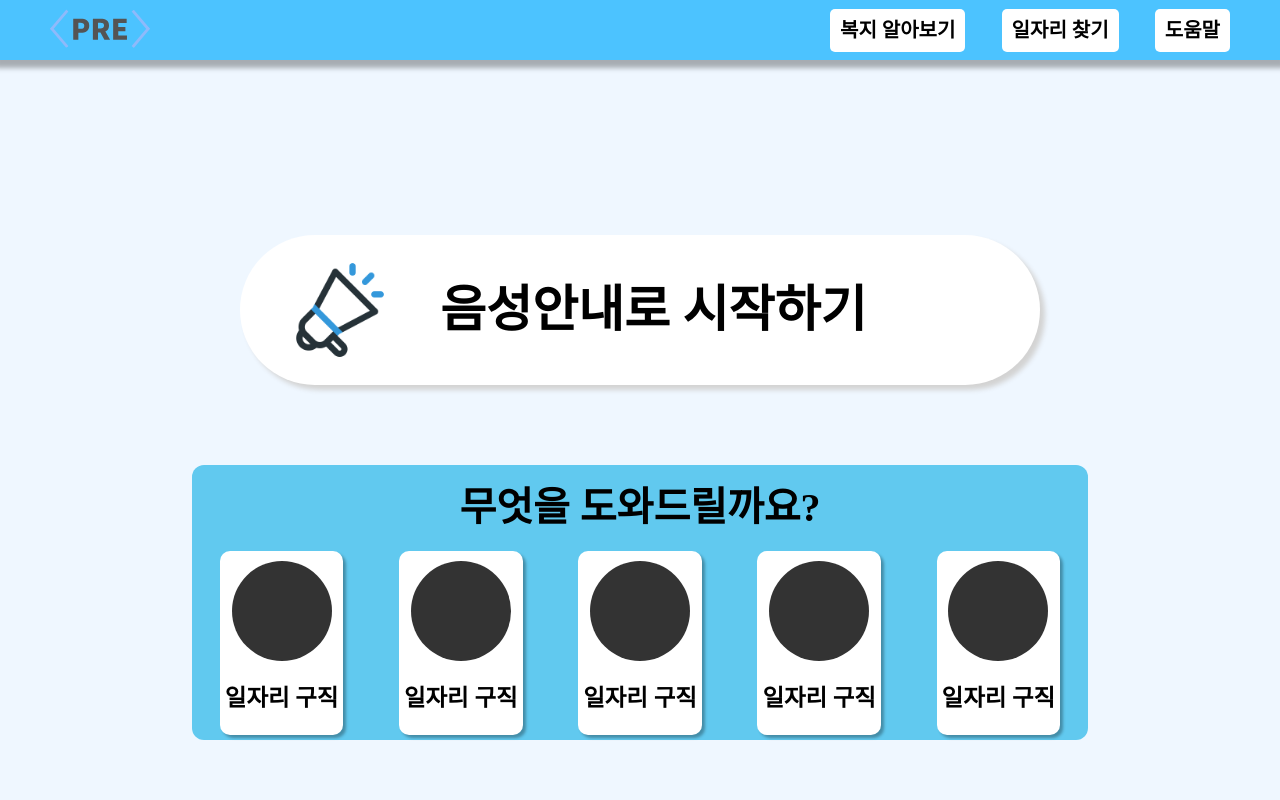
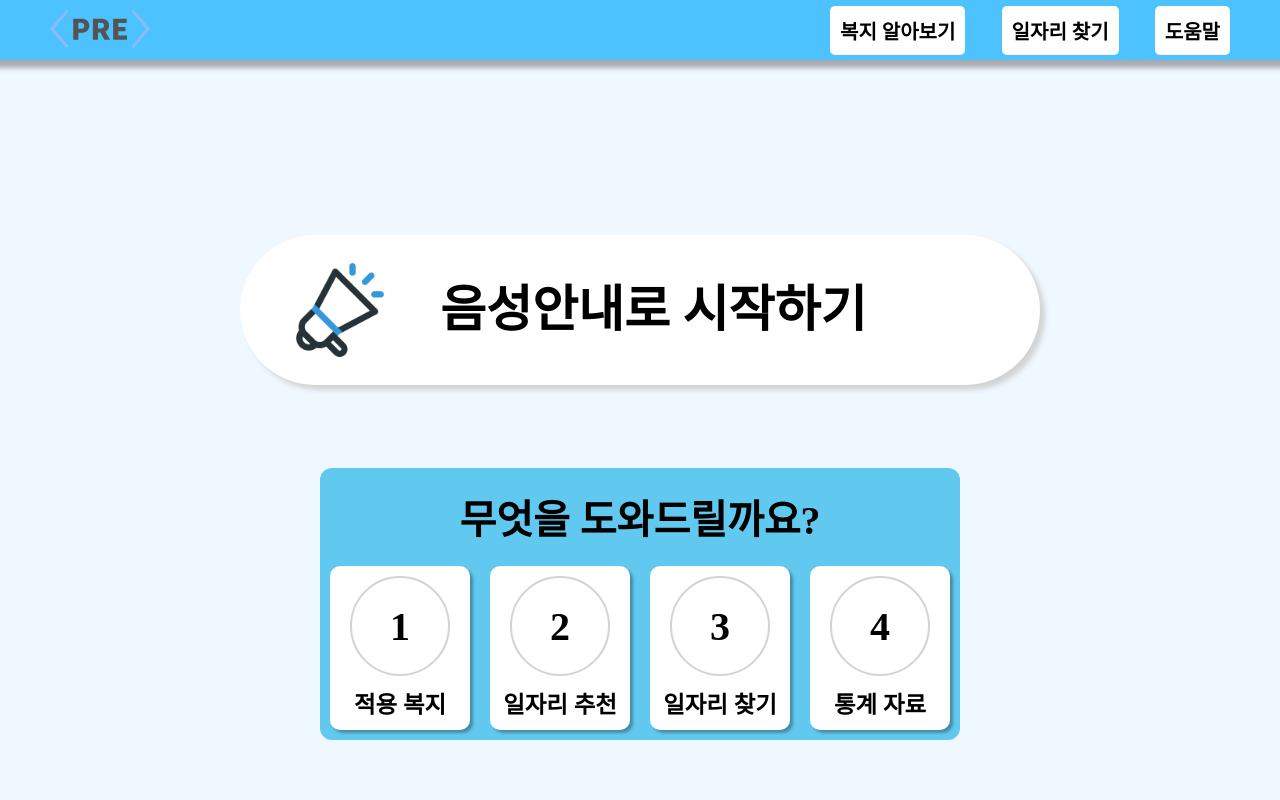
Before and after one commit to 4-PRE/Hackathon-FrontEnd, a Next.js app: page / in a window 1280 px wide. Shown: the top 800 px of the page. Built offline with nearby package versions, Linux system fonts and the light colour scheme; a web font is replaced by a local one.

Commit message:
FIX :: style

```diff
--- a/components/footer.tsx
+++ b/components/footer.tsx
@@ -67,6 +67,9 @@ const CenterWrapper = styled.div`
     justify-content: space-between;
     > div {
       margin-top: 20px;
+      p {
+        margin-top: 20px;
+      }
     }
   }
   #bottom {
--- a/components/info.tsx
+++ b/components/info.tsx
@@ -106,6 +106,8 @@ const CenterWrapper = styled.div<{ isImgSideRight: boolean }>`
     height: 300px;
     word-break: keep-all;
     > #title {
+      margin-top: 30px;
+      margin-bottom: 40px;
       font-weight: bold;
       font-size: 34px;
     }
--- a/components/slider.tsx
+++ b/components/slider.tsx
@@ -3,6 +3,7 @@ import React, { useEffect } from "react";
 import Image from "next/image";
 import Speaker from "../public/img/speaker.png";
 import styled from "styled-components";
+import { useRouter } from "next/router";
 
 const Container = styled.div`
   position: absolute;
@@ -12,7 +13,7 @@ const Container = styled.div`
   left: 0;
   right: 0;
   text-align: center;
-  width: 70%;
+  width: 50%;
   background-color: #61c9ef;
   z-index: 1;
   border-radius: 12px;
@@ -28,7 +29,13 @@ const MenuItem = styled.div`
   width: 100px;
   height: 100px;
   border-radius: 50%;
-  background-color: #333;
+  border: 2px solid lightgray;
+  font-weight: bolder;
+  font-size: 40px;
+  margin-bottom: 10px;
+  display: flex;
+  align-items: center;
+  justify-content: center;
 `;
 
 const MenuContainer = styled.div`
@@ -39,15 +46,22 @@ const MenuContainer = styled.div`
 
 const MenuWrapper = styled.div`
   display: flex;
+  width: 140px;
   box-shadow: 3px 3px 3px rgba(0, 0, 0, 0.3);
   border-radius: 10px;
   padding: 5px;
-  padding-bottom: 0px;
+  padding-bottom: 10px;
   padding-top: 10px;
   background-color: white;
-  margin-bottom: 5px;
+  margin-bottom: 10px;
   align-items: center;
   flex-direction: column;
+  cursor: pointer;
+  transition: 0.3s;
+  :hover {
+    background-color: #e6e2e2;
+    transition: 0.3s;
+  }
 `;
 
 const TTSWrapper = styled.div`
@@ -102,6 +116,13 @@ const Slider: NextPage = () => {
       "안녕하십니까. 노인복지서비스 PRE 입니다. 음성 안내를 듣고 음성 안내 버튼 하단의 항목 중 원하시는 것을 선택하세요. 자신에게 적용되는 복지를 알아보고 싶으면 1번, 자신을 위한 일자리를 추천받고 싶으면 2번, 그 외에 다른 일자리를 찾아보고 싶으면 3번, 노인 취업 관련 통계 자료를 열람하려면 4번을 눌러주세요.";
     window.speechSynthesis.speak(speechMsg);
   };
+  const router = useRouter();
+  const Arr = [
+    { text: "적용 복지", url: "/welfare" },
+    { text: "일자리 추천", url: "/" },
+    { text: "일자리 찾기", url: "/" },
+    { text: "통계 자료", url: "/" },
+  ];
   return (
     <Wrapper>
       <TTSWrapper>
@@ -113,14 +134,14 @@ const Slider: NextPage = () => {
       <Container>
         <MainText>무엇을 도와드릴까요?</MainText>
         <MenuContainer>
-          {new Array(5).fill(0).map((data, idx) => {
-            return (
-              <MenuWrapper key={idx}>
-                <MenuItem />
-                <h3>일자리 구직</h3>
-              </MenuWrapper>
-            );
-          })}
+          {Arr.map((data, idx) => (
+            <MenuWrapper key={idx} onClick={() => router.push(data.url)}>
+              <MenuItem>
+                <p>{idx + 1}</p>
+              </MenuItem>
+              <h3>{data.text}</h3>
+            </MenuWrapper>
+          ))}
         </MenuContainer>
       </Container>
     </Wrapper>
--- a/styles/global-style.ts
+++ b/styles/global-style.ts
@@ -1,10 +1,10 @@
 import { createGlobalStyle } from "styled-components";
-import { normalize } from "styled-normalize";
 export const GlobalStyle = createGlobalStyle`
-    ${normalize}
     *{
         box-sizing: border-box;
         font-family: 'HallymGothic-Regular';
+        padding:0px;
+        margin:0px;
     }
     html {
         font-size: 20px;
```
Also changed, not shown: components/form/question/index.tsx (+4 -5 lines), pages/welfare/index.tsx (added, +11 -0 lines).
